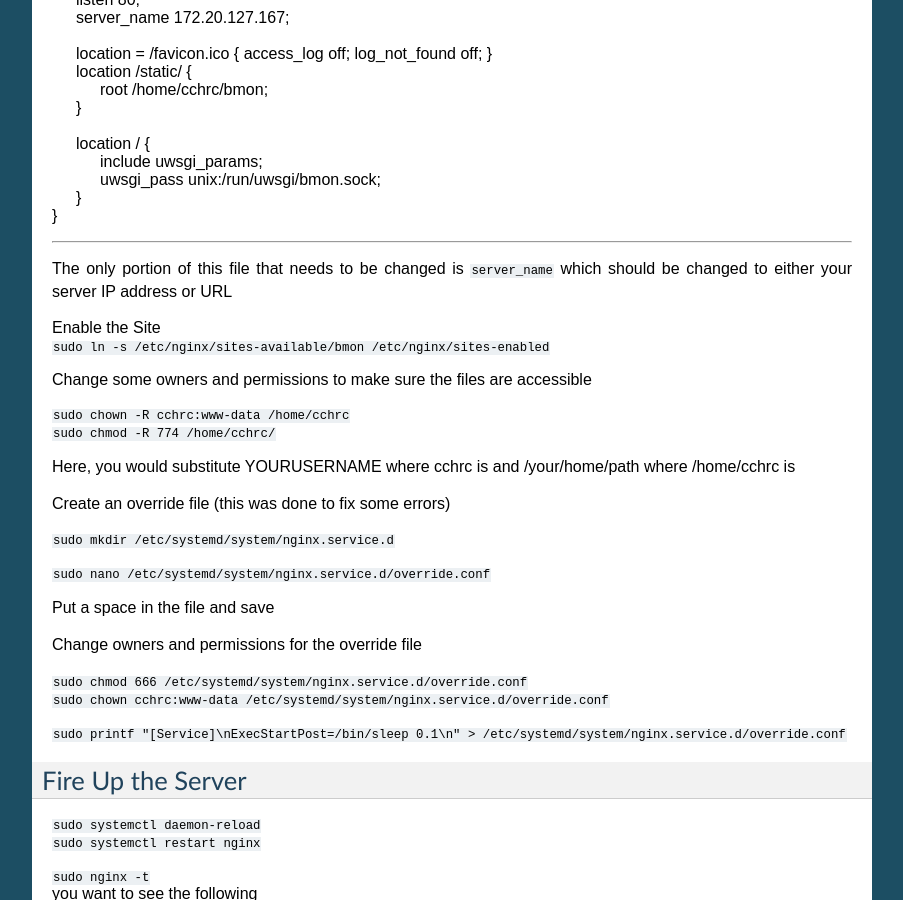
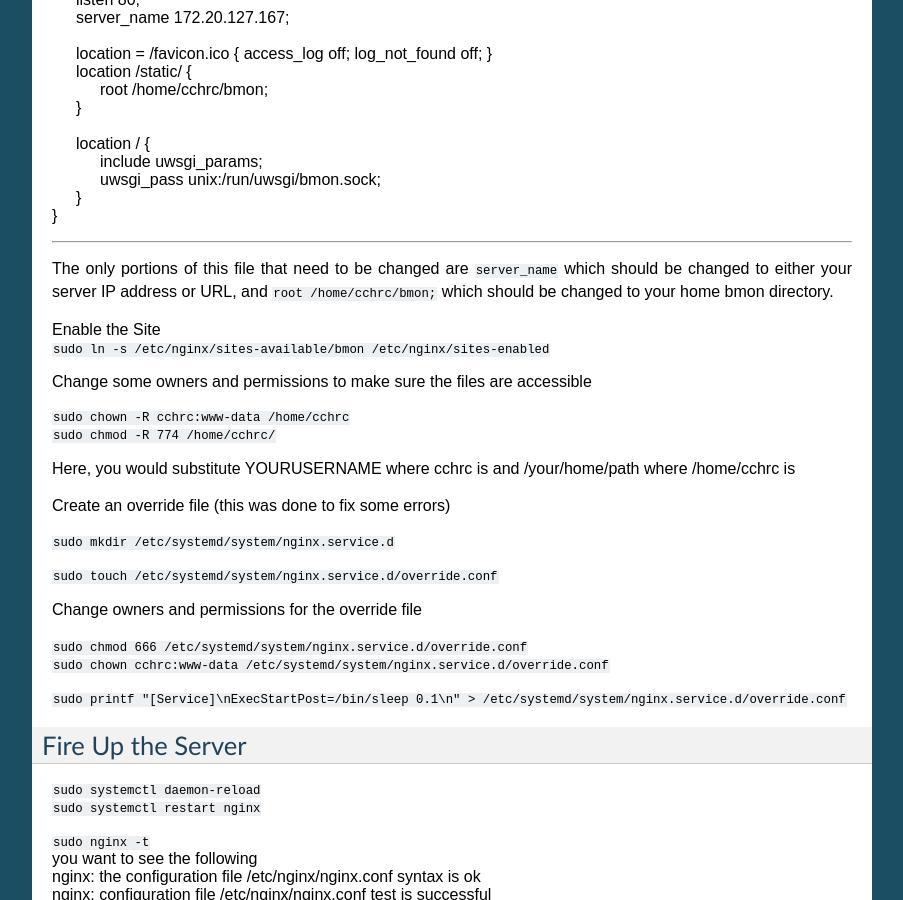
Before and after one commit to alanmitchell/bmon, a Sphinx documentation site: the page built from docs/source/how-to-install-BMON-locally.rst, in a window 1280 px wide and 900 px high, scrolled down 5671 px. Shown: the whole window, without its empty margins (198-1101 px from the left). Built offline with Sphinx 7.4.7, drawn with Linux system fonts in a browser that asks for light colours.

Commit message:
Misc installation doc improvements

```diff
--- a/docs/source/how-to-install-BMON-locally.rst
+++ b/docs/source/how-to-install-BMON-locally.rst
@@ -301,7 +301,7 @@ where chown should indicate YOURUSERNAME:www-data
 
 ----------------------
 
-The only portion of this file that needs to be changed is ``server_name`` which should be changed to either your server IP address or URL
+The only portions of this file that need to be changed are ``server_name`` which should be changed to either your server IP address or URL, and ``root /home/cchrc/bmon;`` which should be changed to your home bmon directory.
 
 | Enable the Site
 | ``sudo ln -s /etc/nginx/sites-available/bmon /etc/nginx/sites-enabled``
@@ -317,9 +317,7 @@ Create an override file (this was done to fix some errors)
 
 | ``sudo mkdir /etc/systemd/system/nginx.service.d``
 
-| ``sudo nano /etc/systemd/system/nginx.service.d/override.conf``
-
-Put a space in the file and save
+| ``sudo touch /etc/systemd/system/nginx.service.d/override.conf``
 
 Change owners and permissions for the override file
 
```
